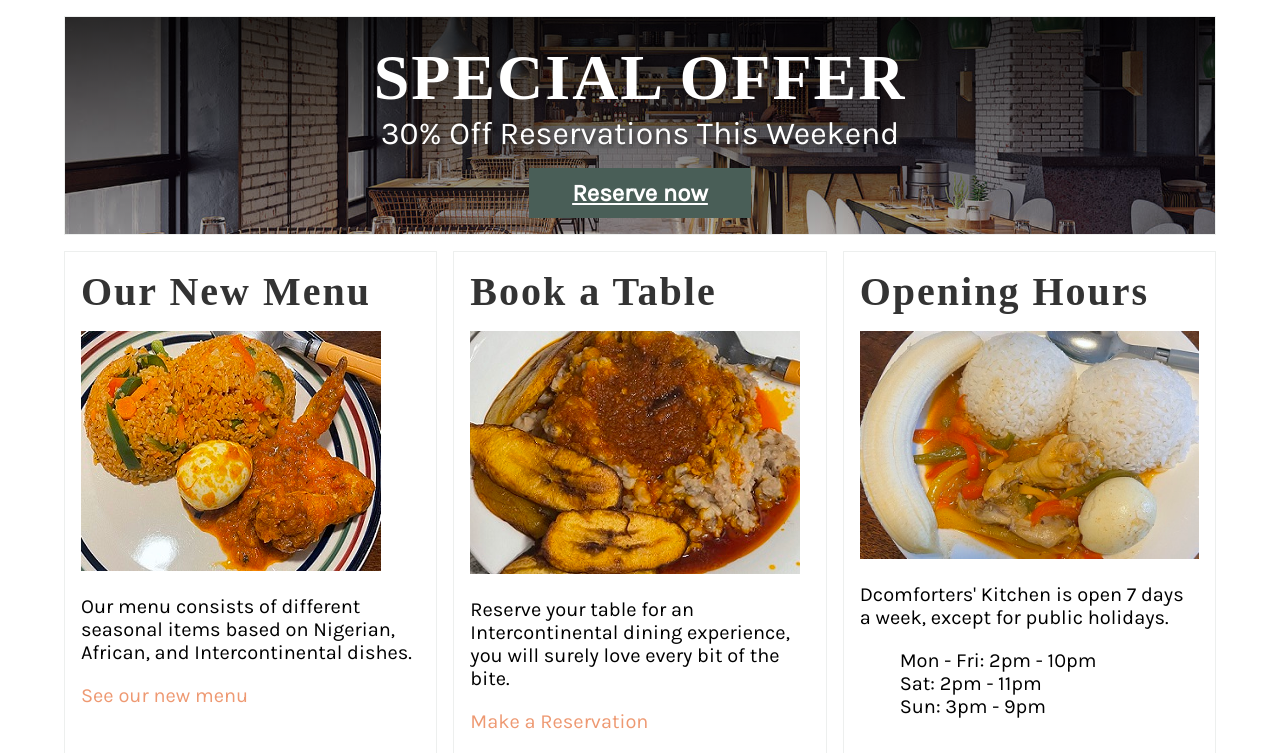
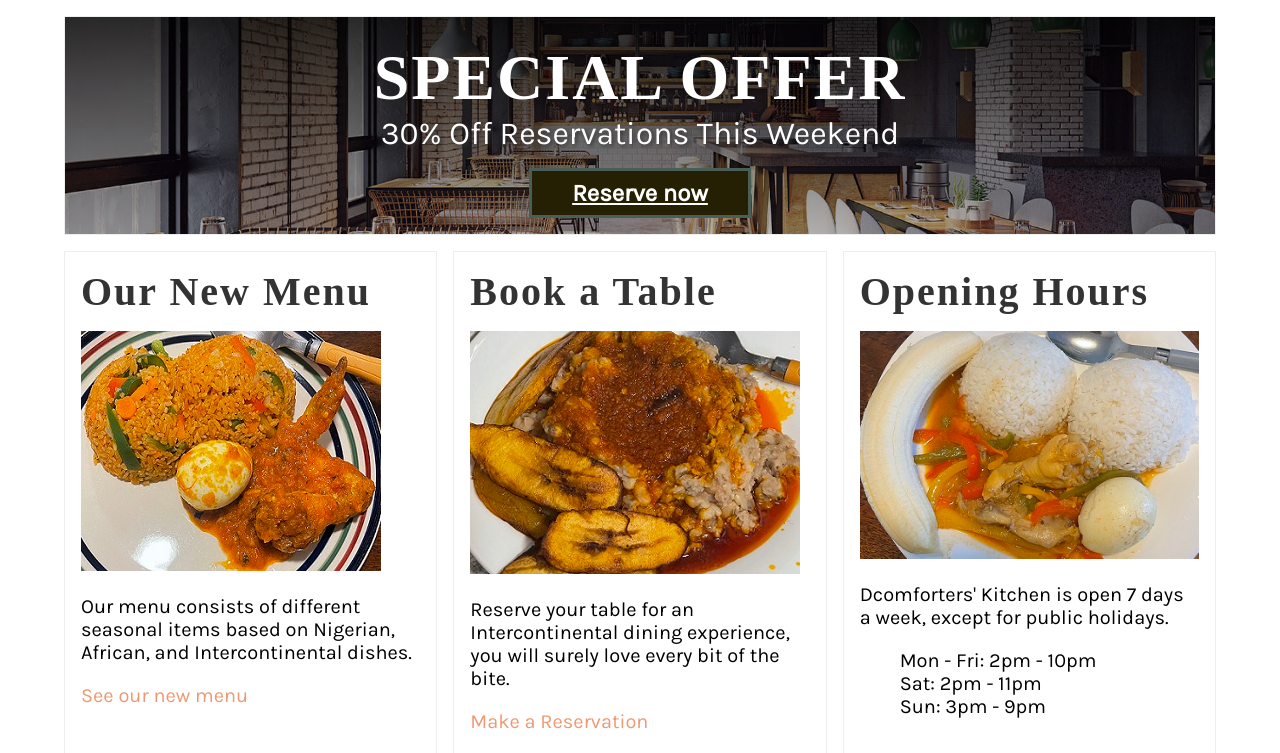
Before and after one commit to Dcomforter/Dcomforters-Kitchen, a Django app: page / in a window 1280 px wide, with the pointer over the restyled element. Shown: the part 308-1061 px from the top of the page. Run offline with Django 4.2, Linux system fonts and the light colour scheme; some web fonts are replaced.

Commit message:
Updated Kitchen.html

```diff
--- a/secondproject/newapp/static/css/style.css
+++ b/secondproject/newapp/static/css/style.css
@@ -185,7 +185,7 @@ input{
 
 .cta:hover {
     color:#fff;
-    background:#495E57;
+    background:#251f03;
     border: 3px solid #495E57;
   }
 
--- a/secondproject/newapp/templates/index.html
+++ b/secondproject/newapp/templates/index.html
@@ -2,7 +2,7 @@
 {% load static %}
 
 {% block content %}
-<section>
+  <section>
     <article id="hero">
       <h1 class="heading_shadow">SPECIAL OFFER</h1>
       <p>
```
Also changed, not shown: secondproject/newapp/templates/kitchen.html (+4 -4 lines).
